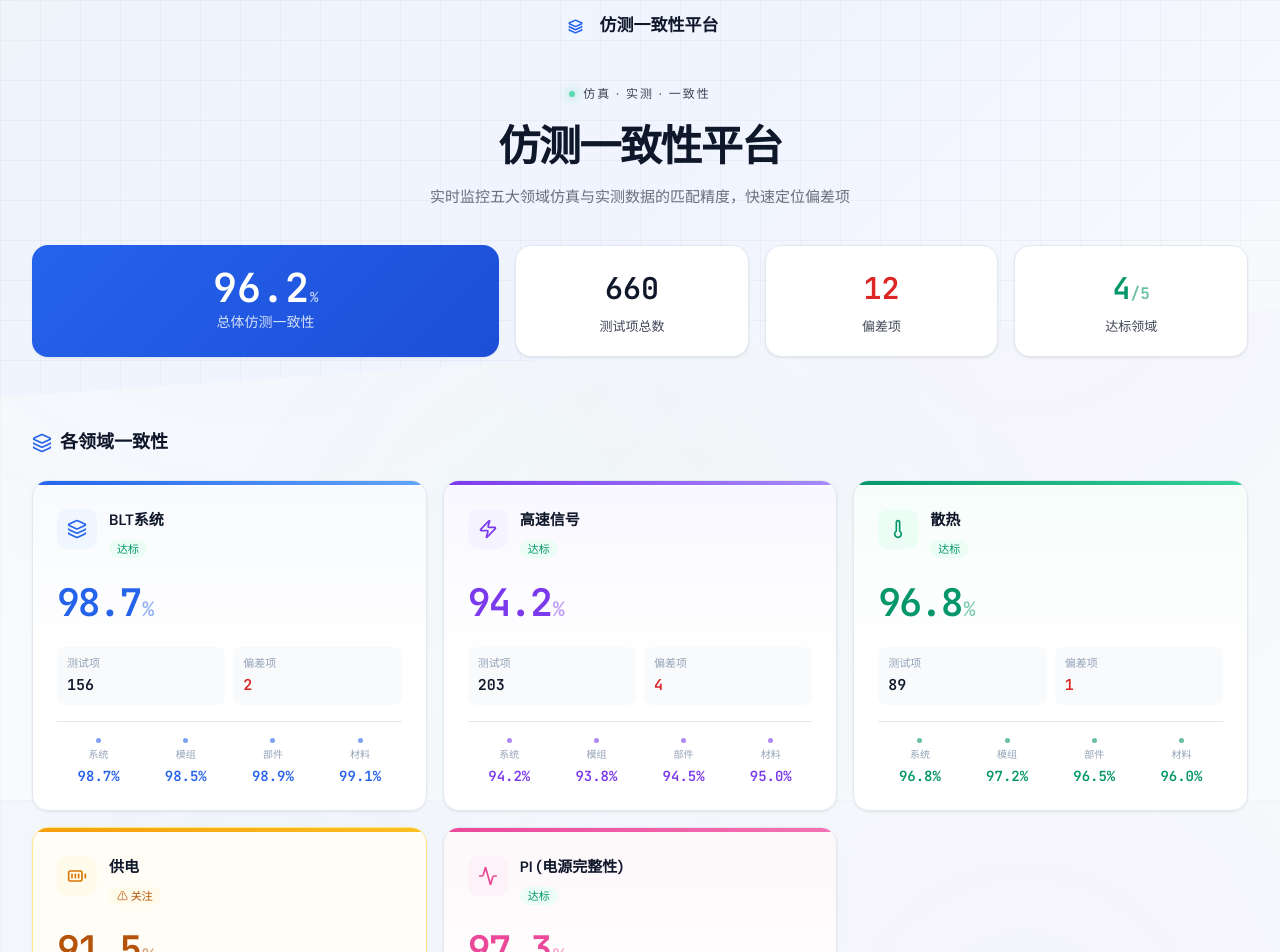
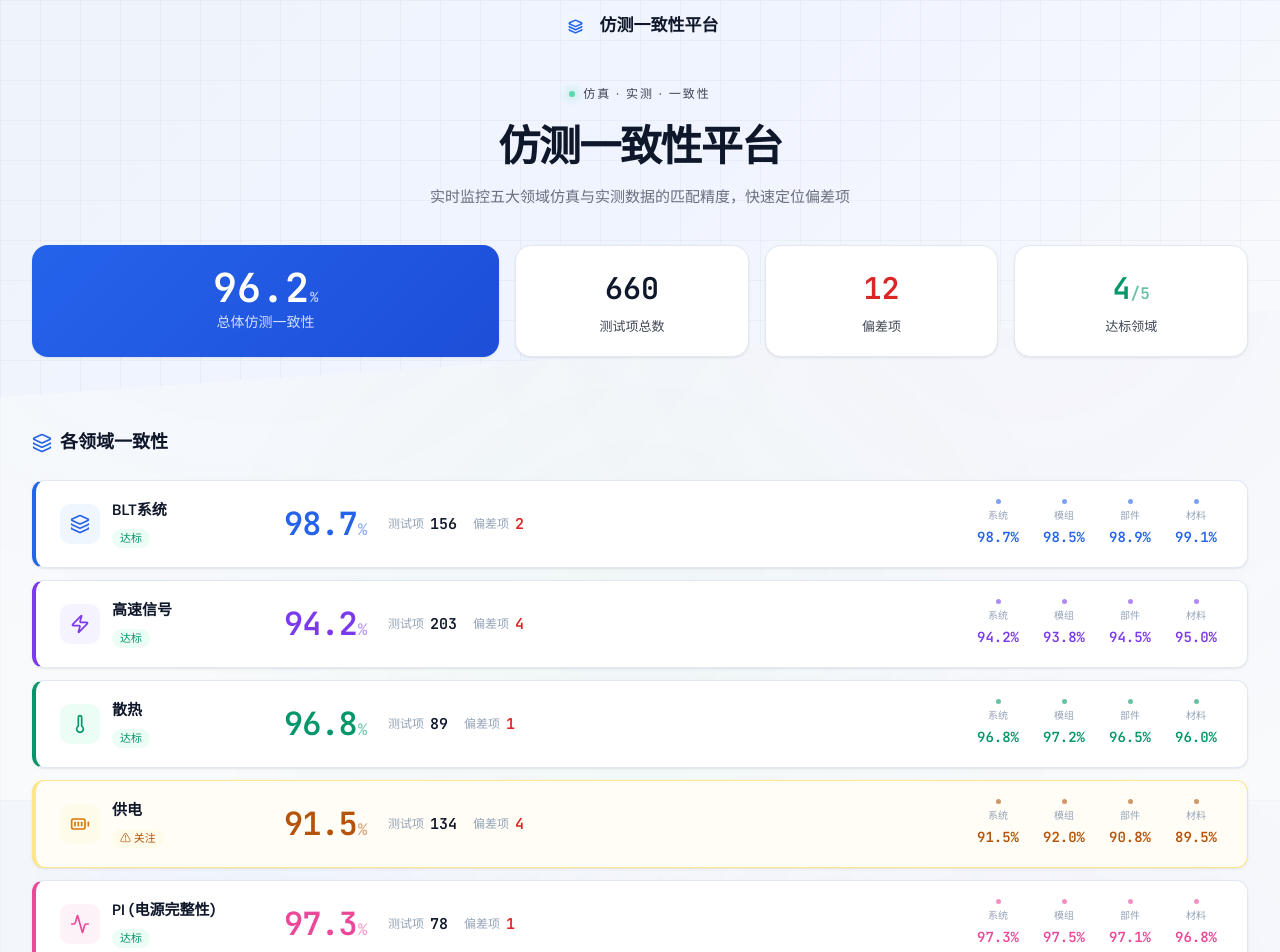
Before and after one commit to altmanWang/Simulation-and-Test-Correlation, a Vue app: page / in a window 1280 px wide. Shown: the top 952 px of the page. Built offline with nearby package versions, Linux system fonts and the light colour scheme.

Commit message:
style: 卡片改为单列横向布局，去除彩色渐变背景

```diff
--- a/src/views/HomeView.vue
+++ b/src/views/HomeView.vue
@@ -50,8 +50,6 @@
           :style="{ animationDelay: (0.08 * i) + 's' }"
           @click="goToDomain(d.id)"
         >
-          <div class="dc-accent"></div>
-          <div class="dc-highlight"></div>
           <div class="dc-top">
             <div class="dc-icon-box" :class="'dc-icon-' + d.id">
               <component :is="iconMap[d.id]" :size="20" :stroke-width="2" />
@@ -307,7 +305,7 @@ const alertDescription = computed(() => {
 
 /* ======= CONTENT ======= */
 .content {
-  max-width: 1280px;
+  max-width: 1600px;
   margin: 0 auto;
   padding: 32px 32px 40px;
   display: flex;
@@ -331,19 +329,21 @@ const alertDescription = computed(() => {
 /* ======= DOMAIN CARDS ======= */
 .domain-grid {
   display: grid;
-  grid-template-columns: repeat(3, 1fr);
-  gap: 16px;
+  grid-template-columns: 1fr;
+  gap: 12px;
 }
 .domain-card {
   background: var(--card);
   border: 1px solid var(--border);
-  border-radius: 16px;
-  padding: 22px 24px 18px;
+  border-left: 4px solid transparent;
+  border-radius: 12px;
+  padding: 16px 24px;
   box-shadow: var(--shadow-sm);
   cursor: pointer;
   transition: all 0.25s cubic-bezier(0.4, 0, 0.2, 1);
-  position: relative;
-  overflow: hidden;
+  display: flex;
+  align-items: center;
+  gap: 24px;
   opacity: 0;
   transform: translateY(20px);
   animation: card-enter 0.5s cubic-bezier(0.4, 0, 0.2, 1) forwards;
@@ -351,52 +351,33 @@ const alertDescription = computed(() => {
 @keyframes card-enter {
   to { opacity: 1; transform: translateY(0); }
 }
-.blt { background: linear-gradient(180deg, #F8FAFE 0%, #FFFFFF 55%); }
-.highspeed { background: linear-gradient(180deg, #F9F7FF 0%, #FFFFFF 55%); }
-.thermal { background: linear-gradient(180deg, #F6FDF9 0%, #FFFFFF 55%); }
-.power { background: linear-gradient(180deg, #FFFCF5 0%, #FFFFFF 55%); }
-.pi { background: linear-gradient(180deg, #FDF7FA 0%, #FFFFFF 55%); }
+.blt { border-left-color: #2563EB; }
+.highspeed { border-left-color: #7C3AED; }
+.thermal { border-left-color: #059669; }
+.power { border-left-color: #F59E0B; }
+.pi { border-left-color: #EC4899; }
 .domain-card.warning {
+  border-left-color: #F59E0B;
   border-color: #FDE68A;
-  background: linear-gradient(180deg, #FFFDF5 0%, #FFFDF5 55%);
+  background: #FFFDF5;
 }
 .domain-card:hover {
-  transform: translateY(-4px);
+  transform: translateY(-2px);
   box-shadow:
-    0 16px 32px rgba(0,0,0,0.07),
-    0 4px 8px rgba(0,0,0,0.04);
+    0 8px 24px rgba(0,0,0,0.06),
+    0 2px 6px rgba(0,0,0,0.04);
   border-color: #CBD5E1;
 }
-.domain-card:active { transform: translateY(-1px) scale(0.995); }
-.domain-card:hover .dc-accent {
-  box-shadow: 0 0 16px currentColor;
-}
-.dc-accent {
-  position: absolute;
-  top: 0; left: 0; right: 0;
-  height: 4px;
-  border-radius: 16px 16px 0 0;
-  transition: box-shadow 0.3s;
-}
-.dc-highlight {
-  position: absolute;
-  top: 4px; left: 1px; right: 1px;
-  height: 1px;
-  background: rgba(255,255,255,0.6);
-  border-radius: 0;
-}
-.blt .dc-accent { background: linear-gradient(90deg, #2563EB, #60A5FA); color: #2563EB; }
-.highspeed .dc-accent { background: linear-gradient(90deg, #7C3AED, #A78BFA); color: #7C3AED; }
-.thermal .dc-accent { background: linear-gradient(90deg, #059669, #34D399); color: #059669; }
-.power .dc-accent { background: linear-gradient(90deg, #F59E0B, #FBBF24); color: #F59E0B; }
-.pi .dc-accent { background: linear-gradient(90deg, #EC4899, #F472B6); color: #EC4899; }
+.domain-card:active { transform: translateY(0) scale(0.998); }
 
 .dc-top {
   display: flex;
-  align-items: flex-start;
+  align-items: center;
   gap: 12px;
-  margin-bottom: 14px;
-  padding-top: 6px;
+  flex-shrink: 0;
+  width: 200px;
+  padding-top: 0;
+  margin-bottom: 0;
 }
 .dc-icon-box {
   width: 40px;
@@ -431,34 +412,39 @@ const alertDescription = computed(() => {
 
 .dc-consistency {
   font-family: 'JetBrains Mono', monospace;
-  font-size: 38px;
+  font-size: 32px;
   font-weight: 700;
-  margin-bottom: 16px;
-  letter-spacing: -2px;
+  flex-shrink: 0;
+  width: 80px;
+  text-align: right;
+  margin-bottom: 0;
+  letter-spacing: -1px;
 }
 .dc-consistency small {
-  font-size: 20px;
+  font-size: 16px;
   font-weight: 500;
   opacity: 0.5;
-  margin-left: 2px;
+  margin-left: 1px;
 }
 
 .dc-metrics {
-  display: grid;
-  grid-template-columns: 1fr 1fr;
-  gap: 8px;
-  margin-bottom: 16px;
+  display: flex;
+  gap: 16px;
+  margin-bottom: 0;
+  flex-shrink: 0;
 }
 .dc-metric {
-  background: #F8FAFC;
-  border-radius: 8px;
-  padding: 8px 10px;
+  background: none;
+  border-radius: 0;
+  padding: 0;
+  display: flex;
+  align-items: center;
+  gap: 6px;
 }
 .dc-metric-label {
-  font-size: 11px;
+  font-size: 12px;
   color: var(--text-muted);
-  display: block;
-  margin-bottom: 2px;
+  margin-bottom: 0;
 }
 .dc-metric-val {
   font-family: 'JetBrains Mono', monospace;
@@ -469,14 +455,16 @@ const alertDescription = computed(() => {
 
 .dc-levels {
   display: flex;
-  gap: 4px;
-  padding-top: 12px;
-  border-top: 1px solid var(--border);
+  gap: 12px;
+  flex: 1;
+  justify-content: flex-end;
+  padding-top: 0;
+  border-top: none;
 }
 .dc-lv {
-  flex: 1;
+  flex: 0 0 auto;
   text-align: center;
-  padding: 4px 2px;
+  padding: 2px 6px;
 }
 .dc-lv-dot {
   display: block;
@@ -564,7 +552,24 @@ const alertDescription = computed(() => {
   .hero-title { font-size: 30px; }
   .hero-kpis { grid-template-columns: 1fr 1fr; }
   .hero-kpi.primary { grid-column: 1/-1; }
-  .domain-grid { grid-template-columns: 1fr 1fr; }
+  .domain-card {
+    flex-wrap: wrap;
+    gap: 12px;
+  }
+  .dc-top { width: 100%; }
+  .dc-levels {
+    width: 100%;
+    justify-content: flex-start;
+  }
   .content { padding: 24px 20px 32px; }
 }
+
+@media (max-width: 640px) {
+  .domain-card {
+    flex-direction: column;
+    align-items: flex-start;
+  }
+  .dc-consistency { text-align: left; width: auto; }
+  .dc-levels { flex-wrap: wrap; }
+}
 </style>
```
